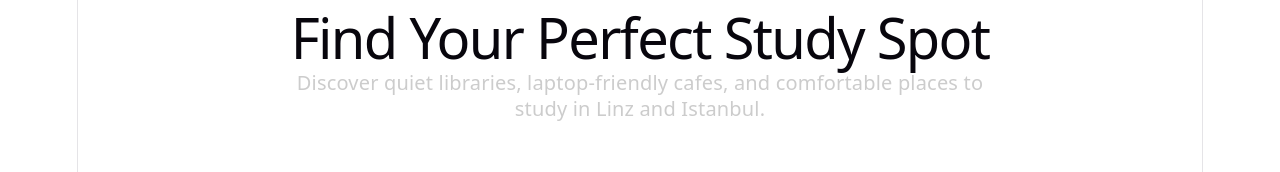
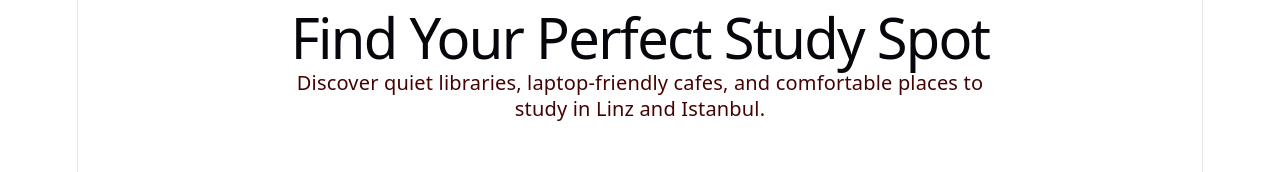
Before and after one commit to selcandalkilic/study_spots, a React (Vite) app: page / in a window 1280 px wide. Shown: the part 174-346 px from the top of the page. Built offline with nearby package versions, Linux system fonts and the light colour scheme; no server answers; the database is empty.

Commit message:
Update hero text color

```diff
--- a/src/App.css
+++ b/src/App.css
@@ -375,7 +375,7 @@ section {
   max-width: 700px;
   margin: 0 auto 32px;
   font-size: 20px;
-  color: #cccccc;
+  color: #440202;
 }
 
 .hero-buttons {
```
